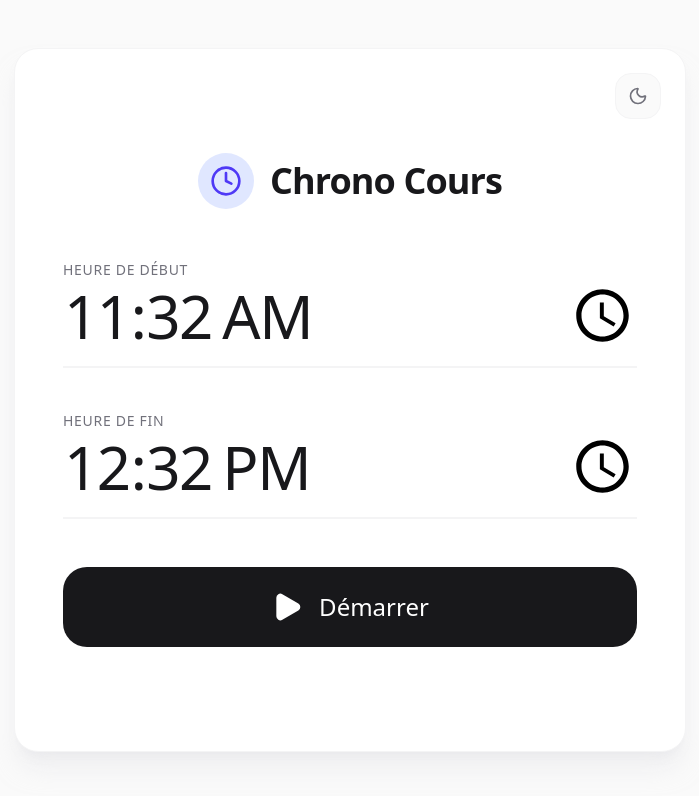
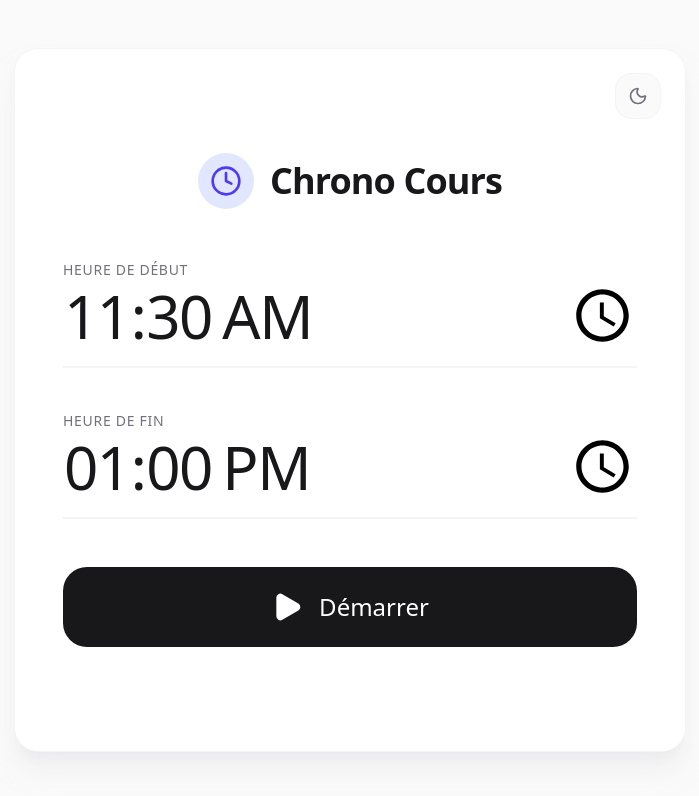
Before and after one commit to Nael-Basset/Chrono-cours, a React (Vite) app: page / in a window 1280 px wide. Shown: the top 796 px of the page, without its empty margins (290-989 px from the left). Built offline with nearby package versions, Linux system fonts and the light colour scheme.

Commit message:
feat: auto pre-fill start and end times based on schedule slots

```diff
--- a/src/App.tsx
+++ b/src/App.tsx
@@ -57,12 +57,28 @@ export default function App() {
   };
 
   useEffect(() => {
-    // Set default times on mount
+    // Set default times on mount based on predefined slots
     const current = new Date();
-    const start = `${current.getHours().toString().padStart(2, '0')}:${current.getMinutes().toString().padStart(2, '0')}`;
+    const nowMinutes = current.getHours() * 60 + current.getMinutes();
 
-    const endDate = new Date(current.getTime() + 60 * 60 * 1000);
-    const end = `${endDate.getHours().toString().padStart(2, '0')}:${endDate.getMinutes().toString().padStart(2, '0')}`;
+    let start = '08:15';
+    let end = '09:45';
+
+    if (nowMinutes <= 585) { // Before 09:45
+      start = '08:15'; end = '09:45';
+    } else if (nowMinutes <= 690) { // Before 11:30
+      start = '10:00'; end = '11:30';
+    } else if (nowMinutes <= 769) { // Before 12:49
+      start = '11:30'; end = '13:00';
+    } else if (nowMinutes <= 870) { // Before 14:30 (includes 12:50-13:00 rule)
+      start = '13:00'; end = '14:30';
+    } else if (nowMinutes <= 975) { // Before 16:15
+      start = '14:45'; end = '16:15';
+    } else if (nowMinutes <= 1080) { // Before 18:00
+      start = '16:30'; end = '18:00';
+    } else {
+      start = '08:15'; end = '09:45';
+    }
 
     setStartTimeStr(start);
     setEndTimeStr(end);
```
